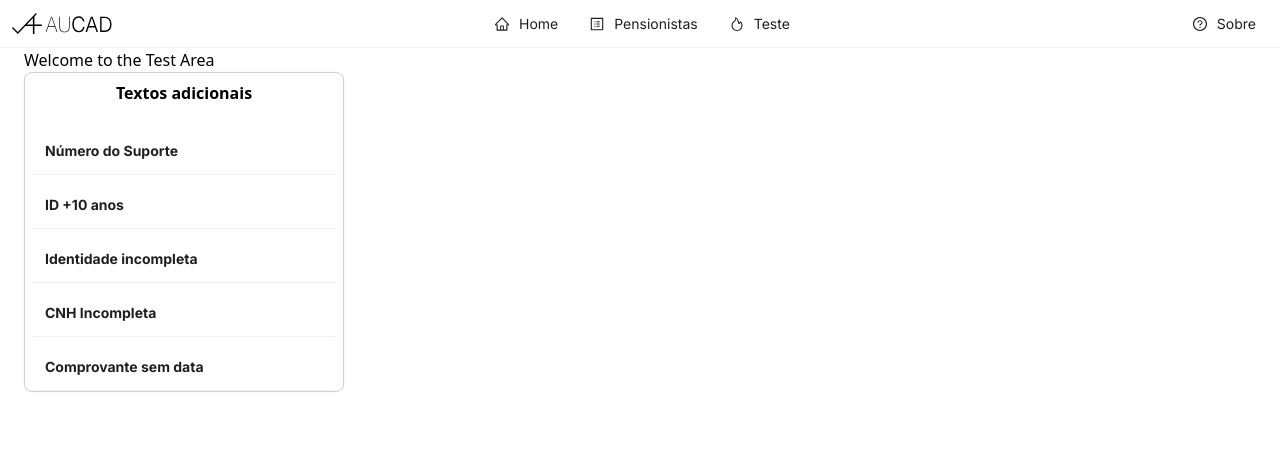
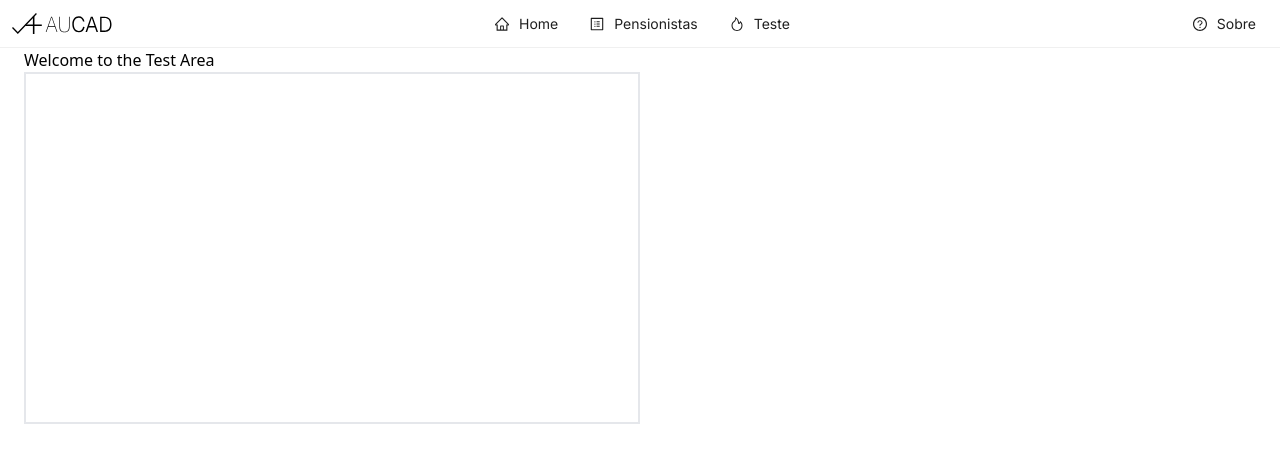
Before and after one commit to secretindex/aucad, a React (Vite) app: page /teste in a window 1280 px wide. Shown: the top 462 px of the page. Built offline with nearby package versions, Linux system fonts and the light colour scheme.

Commit message:
fast commit before bater o ponto

```diff
--- a/src/App.css
+++ b/src/App.css
@@ -17,15 +17,16 @@ body {
 }
 
 .dropdown {
-  height: 20rem;
-  width: 20rem;
-  border: 1px solid #12121230;
+  max-height: 250px;
+  width: 250px;
+  border: 1px solid #12121220;
   border-radius: 0.5rem;
-  box-shadow: 0 0 2px #12121210;
+  box-shadow: 0.2rem 0.2rem 0.7rem #12121215;
   padding: 0.5rem;
 }
+
 .dropdown li {
-  margin: 7px 0 !important;
+  margin: 0 !important;
   padding: 0 !important;
 }
 
--- a/src/components/ActiveRegister.tsx
+++ b/src/components/ActiveRegister.tsx
@@ -9,7 +9,7 @@ import { TextFieldContext } from "../contexts/TextfieldContext"
 
 import DocumentOptions from "./SubComponents/DocumentOptions"
 
-import React, { useContext, useEffect } from "react"
+import React, { useContext, useEffect, useState } from "react"
 import { FloatButton, Typography, Row, Col, Space, Layout } from "antd"
 import TextModal from "./TextModal"
 import { ComplexDocs } from "../utils/docsInterface"
@@ -29,6 +29,7 @@ export interface DocumentosOptionsProps {
 const ComponentThree: React.FC = () => {
   const docs = useContext(SecondCheckboxContext)
   const textField = useContext(TextFieldContext)
+  const [optionsWidth, setOptionsWidth] = useState<boolean>(false)
 
   const statusReset = () => {
     textField?.setText("")
@@ -39,6 +40,14 @@ const ComponentThree: React.FC = () => {
   }
 
   useEffect(() => {
+    window.addEventListener("resize", () => {
+      if (window.innerWidth < 800) {
+        setOptionsWidth(true)
+      } else {
+        setOptionsWidth(false)
+      }
+    })
+
     return () => {
       statusReset()
     }
@@ -52,7 +61,7 @@ const ComponentThree: React.FC = () => {
   return (
     <Content className="flex flex-col gap-2 p-10 justify-center items-center max-h-full">
       <Row className="p-2 h-60 justify-center">
-        <Col span={18}>
+        <Col span={optionsWidth ? 30 : 18}>
           <Space direction="vertical" size="middle" className="flex w-full">
             <Content className="w-full flex justify-center">
               <Typography.Title className="title-bg" level={4}>
--- a/src/components/SubComponents/AditionalRejectText.tsx
+++ b/src/components/SubComponents/AditionalRejectText.tsx
@@ -4,15 +4,21 @@ import { List } from "antd"
 import AditionalTexts from "../objects/AditionalRejectTexts"
 import TextBox from "./rejectComponent/TextBox"
 
-const AditionalRejectText: FC = () => {
+import { MouseCoords } from "../../pages/TestPage"
+
+interface RejectProps {
+  mouseCoords: MouseCoords
+}
+
+const AditionalRejectText: FC<RejectProps> = ({ mouseCoords }) => {
   // Create an object and use map to render a button for each button
   // Render as a div, not as a button
 
   console.log(AditionalTexts)
 
   return (
-    <div className="dropdown flex flex-col gap-4 overflow-auto">
-      <header>
+    <div style={{ zIndex: 1000, position: "absolute", top: mouseCoords.y, left: mouseCoords.x }} className="dropdown flex flex-col justify-between gap-4 overflow-auto bg-[#fefefe]">
+      <header className="mt-2">
         <h4 className="text-center font-bold">Textos adicionais</h4>
       </header>
       <List className="w-full">
--- a/src/components/SubComponents/DocumentOptions.tsx
+++ b/src/components/SubComponents/DocumentOptions.tsx
@@ -6,12 +6,12 @@ const DocumentOptions: React.FC<DocumentosOptionsProps> = ({
   name,
   keyName,
   optionList,
-  category
+  category,
 }) => {
   return (
     <Col span={8}>
-      <Form.Item className=" w-full m-0">
-        <label className=" text-gray-500">{name}</label>
+      <Form.Item className=" w-full m-0 overflow-clip">
+        <label className=" text-gray-500 text-nowrap">{name}</label>
         <SelectComponent
           optionList={optionList}
           category={category}
--- a/src/components/SubComponents/NestedSelect.tsx
+++ b/src/components/SubComponents/NestedSelect.tsx
@@ -4,7 +4,6 @@ import { Cascader } from "antd"
 import { SecondCheckboxContext } from "../../contexts/SecondCheckboxContext"
 import { PensionerContext } from "../../contexts/PensionerContext"
 
-// Int = interface
 export interface OptionInt {
   label: string
   value: string | number | undefined
--- a/src/components/SubComponents/rejectComponent/TextBox.tsx
+++ b/src/components/SubComponents/rejectComponent/TextBox.tsx
@@ -6,9 +6,13 @@ interface TextBoxProps {
 }
 
 const TextBox: FC<TextBoxProps> = ({ title, text }) => {
+  const handleClick = () => {
+    console.log(text)
+  }
+
   return (
-    <div className="w-full h-2/6 border-gray-400 p-3 cursor-pointer hover:bg-[#aeaeae50] transition-all ease-in-out">
-      <h5 style={{ fontWeight: "bold" }}>{title}</h5>
+    <div onClick={handleClick} className="w-full h-2/6 border-gray-200 p-3 cursor-pointer hover:bg-[#cecece20] transition-all ease-in-out">
+      <h5 style={{ fontWeight: "normal" }}>{title}</h5>
       <p className="overflow-hidden hidden">{text}</p>
     </div>
   )
--- a/src/components/TextModal.tsx
+++ b/src/components/TextModal.tsx
@@ -1,4 +1,11 @@
-import { useContext, useEffect, useState, useRef, BaseSyntheticEvent } from "react"
+import {
+  useContext,
+  useEffect,
+  useState,
+  useRef,
+  BaseSyntheticEvent,
+  MouseEventHandler,
+} from "react"
 import { Button, Modal, message, Input } from "antd"
 import { TextFieldContext } from "../contexts/TextfieldContext"
 import { CopyOutlined } from "@ant-design/icons"
@@ -6,8 +13,11 @@ import EndText from "../utils/endTextGen"
 import { SecondCheckboxContext } from "../contexts/SecondCheckboxContext"
 import { PensionerContext } from "../contexts/PensionerContext"
 import { Category } from "./ActiveRegister"
-// import AditionalRejectText from "./SubComponents/AditionalRejectText"
+
+import AditionalRejectText from "./SubComponents/AditionalRejectText"
+
 import { TextAreaRef } from "antd/es/input/TextArea"
+import { MouseCoords } from "../pages/TestPage"
 
 const { TextArea } = Input
 
@@ -21,14 +31,40 @@ const TextModal: React.FC<TextModalProps> = ({ category }) => {
   const globalDocs = useContext(SecondCheckboxContext)
   const textRef = useRef<TextAreaRef | null>(null)
   const penDocs = useContext(PensionerContext)
+
+  const [showReject, setShowReject] = useState<boolean>()
+  const [mouseCoords, setMouseCoords] = useState<MouseCoords>({ x: 0, y: 0 })
+
+  const handleContextMenu: MouseEventHandler<HTMLTextAreaElement> = (
+    e: React.MouseEvent
+  ) => {
+    e.preventDefault()
+
+    const rect = textRef.current?.resizableTextArea!.textArea.getBoundingClientRect()
+
+    setMouseCoords({
+      x: e.clientX - rect!.left + 20,
+      y: e.clientY - rect!.top + 60,
+    })
+
+    setShowReject(true)
+  }
+
+  const handleClick = () => {
+    setShowReject(false)
+  }
+
+
   const text = textField!.text
 
   const [_messageApi, contextHolder] = message.useMessage()
 
   useEffect(() => {
-    textRef.current?.resizableTextArea!.textArea.addEventListener("click", (e: MouseEvent) => {
-      console.log(e)
-    })
+    document.addEventListener("click", handleClick)
+
+    return () => {
+      document.removeEventListener("click", handleClick)
+    }
   }, [])
 
   const generateText = () => {
@@ -83,14 +119,19 @@ const TextModal: React.FC<TextModalProps> = ({ category }) => {
         footer={[]}
         className="relative"
       >
+        <div className="relative">
           <TextArea
             aria-multiline
             spellCheck="false"
+            onContextMenu={handleContextMenu}
+            onClick={handleClick}
             value={text}
             ref={textRef}
             onChange={handleTextFieldChange}
             style={{ height: "400px", resize: "none" }}
           ></TextArea>
+        </div>
+        {showReject ? <AditionalRejectText mouseCoords={mouseCoords} /> : <></>}
         <Button
           icon={<CopyOutlined />}
           onClick={handleCopy}
--- a/src/components/objects/AditionalRejectTexts.ts
+++ b/src/components/objects/AditionalRejectTexts.ts
@@ -11,8 +11,12 @@ const AditionalTexts: AdTextArray = [
     text: "Número do suporte: +55 (96) 3082-1277\nHorários: 08:00 às 17:00, segunda a sexta;",
   },
   {
-    name: "ID +10 anos",
-    text: "Documento de identidade foi emitido em ANO, ultrapassando o limite de 10 anos desde a data de emissão;"
+    name: "ID Dependente +10 anos",
+    text: "Obs: Documento de identidade foi emitido em ANO, ultrapassando o limite de 10 anos desde a data de emissão;"
+  },
+  {
+    name: "Dependente +21",
+    text: "Obs: Para dependente filho(a) com mais de 21 anos, é necessário que se apresente laudo/atestado médico caso seja declarado inválido. Caso não, remover como dependente previdenciário;"
   },
   {
     name: "Identidade incompleta",
--- a/src/output.css
+++ b/src/output.css
@@ -579,8 +579,16 @@ video {
   margin-bottom: 0.75rem;
 }
 
+.mt-2 {
+  margin-top: 0.5rem;
+}
+
 .mt-8 {
   margin-top: 2rem;
+}
+
+.mt-0 {
+  margin-top: 0px;
 }
 
 .block {
@@ -595,6 +603,14 @@ video {
   display: none;
 }
 
+.h-2\/4 {
+  height: 50%;
+}
+
+.h-2\/6 {
+  height: 33.333333%;
+}
+
 .h-60 {
   height: 15rem;
 }
@@ -603,32 +619,16 @@ video {
   height: 100%;
 }
 
-.h-1\/6 {
-  height: 16.666667%;
+.max-h-full {
+  max-height: 100%;
 }
 
-.h-\[\] {
-  height: ;
+.w-1\/6 {
+  width: 16.666667%;
 }
 
-.h-\[4rem\] {
-  height: 4rem;
-}
-
-.h-\[2rem\] {
-  height: 2rem;
-}
-
-.h-1 {
-  height: 0.25rem;
-}
-
-.h-2\/6 {
-  height: 33.333333%;
-}
-
-.max-h-full {
-  max-height: 100%;
+.w-2\/4 {
+  width: 50%;
 }
 
 .w-2\/6 {
@@ -700,20 +700,12 @@ video {
   overflow: clip;
 }
 
-.overflow-y-hidden {
-  overflow-y: hidden;
-}
-
-.rounded {
-  border-radius: 0.25rem;
+.text-nowrap {
+  text-wrap: nowrap;
 }
 
 .rounded-md {
   border-radius: calc(var(--radius) - 2px);
-}
-
-.rounded-lg {
-  border-radius: var(--radius);
 }
 
 .border {
@@ -724,9 +716,22 @@ video {
   border-width: 0px;
 }
 
-.border-gray-400 {
+.border-2 {
+  border-width: 2px;
+}
+
+.border-gray-200 {
   --tw-border-opacity: 1;
-  border-color: rgb(156 163 175 / var(--tw-border-opacity));
+  border-color: rgb(229 231 235 / var(--tw-border-opacity));
+}
+
+.bg-\[\#fefefe30\] {
+  background-color: #fefefe30;
+}
+
+.bg-\[\#fefefe\] {
+  --tw-bg-opacity: 1;
+  background-color: rgb(254 254 254 / var(--tw-bg-opacity));
 }
 
 .bg-transparent {
@@ -842,18 +847,6 @@ body>#root {
   height: 100%;
 }
 
-.hover\:bg-\[\]:hover {
-  background-color: ;
+.hover\:bg-\[\#cecece20\]:hover {
+  background-color: #cecece20;
 }
-
-.hover\:bg-\[\#\]:hover {
-  background-color: #;
-}
-
-.hover\:bg-\[\#aeaeae10\]:hover {
-  background-color: #aeaeae10;
-}
-
-.hover\:bg-\[\#aeaeae50\]:hover {
-  background-color: #aeaeae50;
-}
--- a/src/pages/TestPage.tsx
+++ b/src/pages/TestPage.tsx
@@ -1,14 +1,43 @@
+import { MouseEventHandler, useState } from "react"
 import AditionalRejectText from "../components/SubComponents/AditionalRejectText"
 
 // TODO: Create a new branch for right click element
 
+export interface MouseCoords {
+  x: number
+  y: number
+}
+
 const TestPage: React.FC = () => {
+  const [showReject, setShowReject] = useState<boolean>()
+  const [mouseCoords, setMouseCoords] = useState<MouseCoords>({ x: 0, y: 0 })
+
+  const handleContextMenu: MouseEventHandler<HTMLDivElement> = (e: React.MouseEvent) => {
+    e.preventDefault()
+
+    setMouseCoords({
+      x: e.clientX,
+      y: e.clientY,
+    })
+    setShowReject(true)
+  }
+
+  const handleClick = () => {
+    setShowReject(false)
+  }
+
   return (
     <section className="h-full w-full">
       <header>
         <h2>Welcome to the Test Area</h2>
       </header>
-      <AditionalRejectText />
+      <div
+        onContextMenu={handleContextMenu}
+        onClick={handleClick}
+        className="w-2/4 h-2/4 border-2 rounded-md bg-[#fefefe30]"
+      >
+        {showReject ? <AditionalRejectText mouseCoords={mouseCoords}/> : <></>}
+      </div>
     </section>
   )
 }
```
Also changed, not shown: src/components/PensionerRegister.tsx (+14 -4 lines), src/contexts/PasteAddTextContext.tsx (added, +8 -0 lines). Lines whose indentation alone changed are shown as unchanged.
